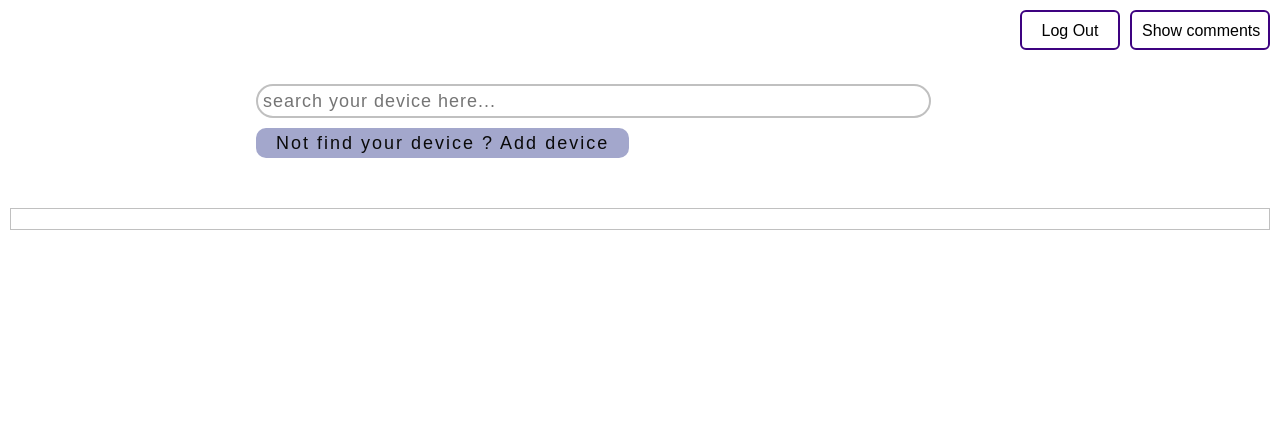
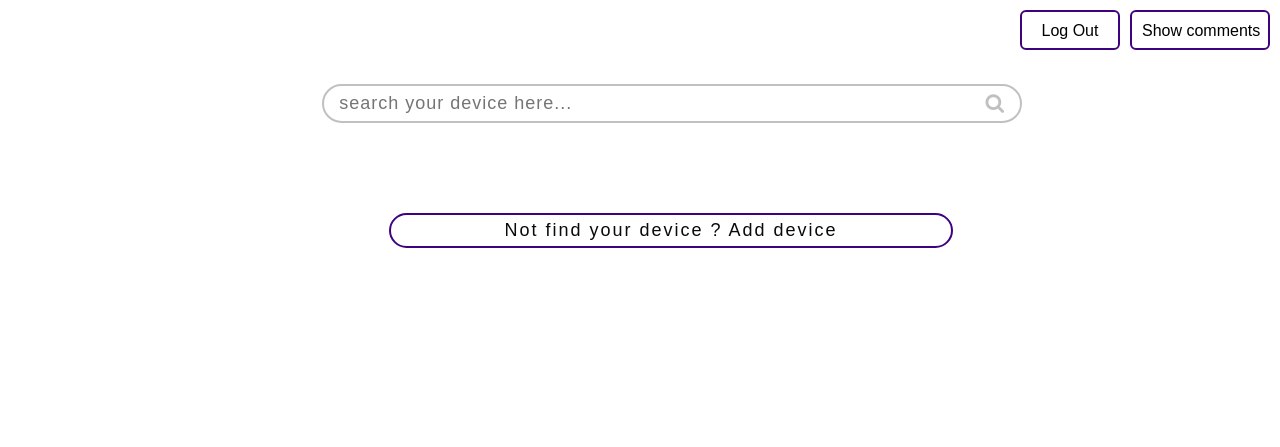
Before and after one commit to maurya-deepak/Device-Rating, a PHP site: page /compare.php in a window 1280 px wide. Shown: the top 447 px of the page. Run offline with PHP 8.4, Linux system fonts and the light colour scheme; data that the repository does not hold is empty; some libraries are stand-ins or nearby versions.

Commit message:
Add files via upload

```diff
--- a/compare.php
+++ b/compare.php
@@ -84,6 +84,7 @@
     <meta http-equiv="X-UA-Compatible" content="ie=edge">
     <meta name="viewport" content="width=device-width">
     <script src="https://ajax.googleapis.com/ajax/libs/jquery/2.1.3/jquery.min.js"></script>
+    <link href="https://stackpath.bootstrapcdn.com/font-awesome/4.7.0/css/font-awesome.min.css" rel="stylesheet" integrity="sha384-wvfXpqpZZVQGK6TAh5PVlGOfQNHSoD2xbE+QkPxCAFlNEevoEH3Sl0sibVcOQVnN" crossorigin="anonymous">
     <link rel="stylesheet" href="..\style.css">
     <title>CompareAnything | Welcome </title>
 </head>
@@ -144,8 +145,7 @@
         <div class="searchbar">
                     <input type="text" class="search" placeholder="search your device here..." id="search">
                     <!-- <input type ="submit" value="search" class="s_btn"> -->
-                    <input type="button" id="add" value="Not find your device ? Add device">
-
+                    <i class="fa fa-search" aria-hidden="true"></i>
         </div>
         <div class="all_data" id="all_data">
 
@@ -164,10 +164,9 @@
            <?php
             }
            ?>
-            <!-- <div class="next_btn">
-                <input type="button" id="next">
-            </div> -->
-
+           <div class="searchbar">
+            <input type="button" id="add" value="Not find your device ? Add device">
+        </div>
         </div>
 </div>
 <!-- about section -->
--- a/style.css
+++ b/style.css
@@ -28,6 +28,7 @@ ul{
     margin-top:10px;
     padding: 0;
     float: right;
+
 }
 .header nav ul li{
     list-style: none;
@@ -401,32 +402,55 @@ color:#fff;
   margin-left:20%;
   margin-right:15%;
   display: block;
+  text-align: center;
 }
 
  .searchbar input[type="text"]{
     width: 80%;
-    height:30px;
+    height:35px;
     letter-spacing: 1px;
-    padding-left:5px;
+    padding:0px 15px;
     font-size: 18px;
     border: 2px solid silver;
-    border-radius: 1em
+    border-radius: 1.5em;
+    outline:none;
 }
+.searchbar i{
+    position: absolute;
+    top:93px;
+    left:77%;
+    color:silver;
+    font-size: 20px;
+}
+.searchbar input[type="text"]:focus{
+    border: 2px solid #3d0280;
 
+}
+.searchbar input[type="text"]:focus ~ i{
+
+    color:#3d0280
+}
 .searchbar #add{
     position: relative;
     margin:10px 0px;
     padding-left: 20px;
     padding-right: 20px;
-    height:30px;
-    background: rgb(163, 167, 204);
-    border: none;
+    width:70%;
+    height:35px;
+    background: transparent;
+    border:2px solid #3d0280;
     color:rgb(10, 10, 10);
     letter-spacing: 2px;
     font-size: 18px;
-    border-radius: 10px;
+    border-radius: 1.5em;
+    outline: none;
     cursor: pointer;
+    transition:.6s ease-in-out;
 
+}
+.searchbar #add:hover{
+    color:#fff;
+    background: #3d0280;
 }
  .s_btn{
     margin: 0;
@@ -445,7 +469,7 @@ color:#fff;
     margin-bottom:20px;
     padding: 10px 10px;
     box-sizing: border-box;
-    border: 1px solid silver;
+    /* border: 1px solid silver; */
 }
 
 .data{
```
